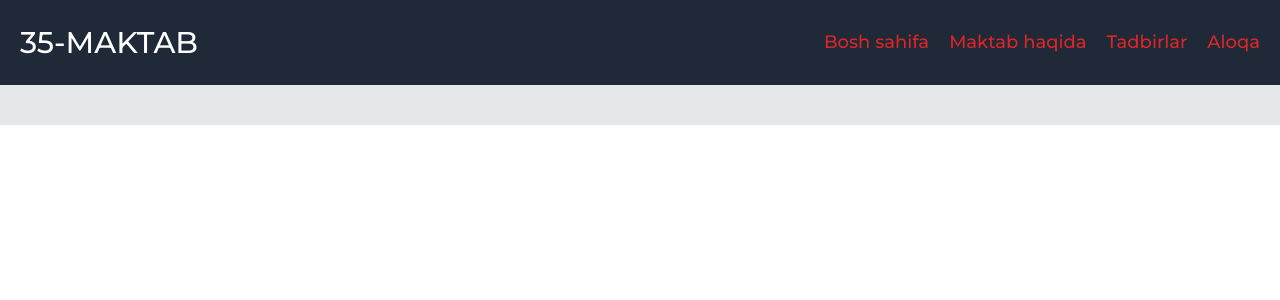
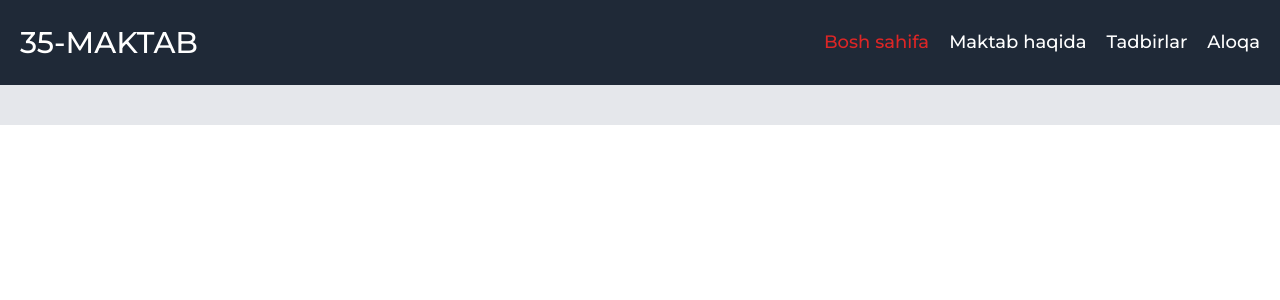
Before and after one commit to Zuhriddin1804/35-maktab, a React (Vite) app: page / in a window 1280 px wide. Shown: the top 300 px of the page. Built offline with nearby package versions, Linux system fonts and the light colour scheme.

Commit message:
Added links to Header NavLinks

```diff
--- a/src/components/Header.jsx
+++ b/src/components/Header.jsx
@@ -14,13 +14,13 @@ const Header = () => {
                             <NavLink to='/'>Bosh sahifa</NavLink>
                         </li>
                         <li>
-                            <NavLink to='/'>Maktab haqida</NavLink>
+                            <NavLink to='/About'>Maktab haqida</NavLink>
                         </li>
                         <li>
-                            <NavLink to='/'>Tadbirlar</NavLink>
+                            <NavLink to='/Event'>Tadbirlar</NavLink>
                         </li>
                         <li>
-                            <NavLink to='/'>Aloqa</NavLink>
+                            <NavLink to='/Contact'>Aloqa</NavLink>
                         </li>
                     </ul>
                 </nav>
```
